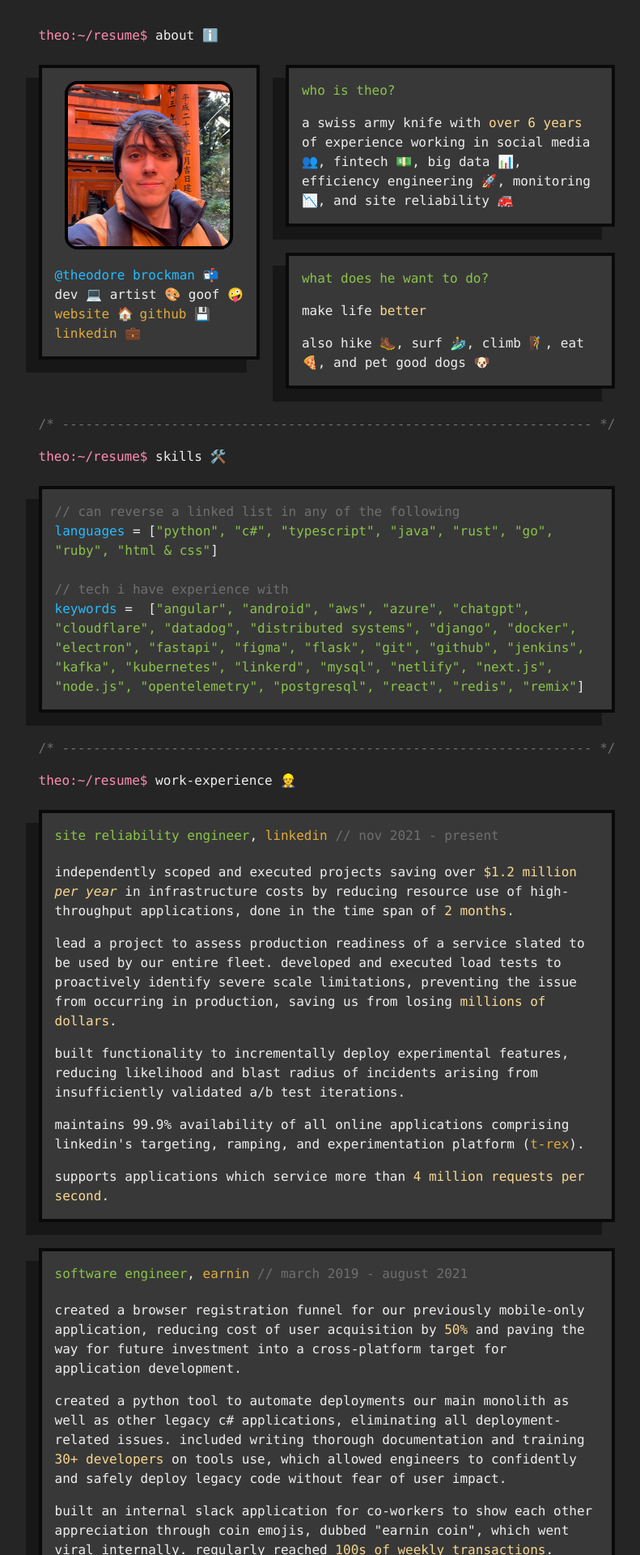
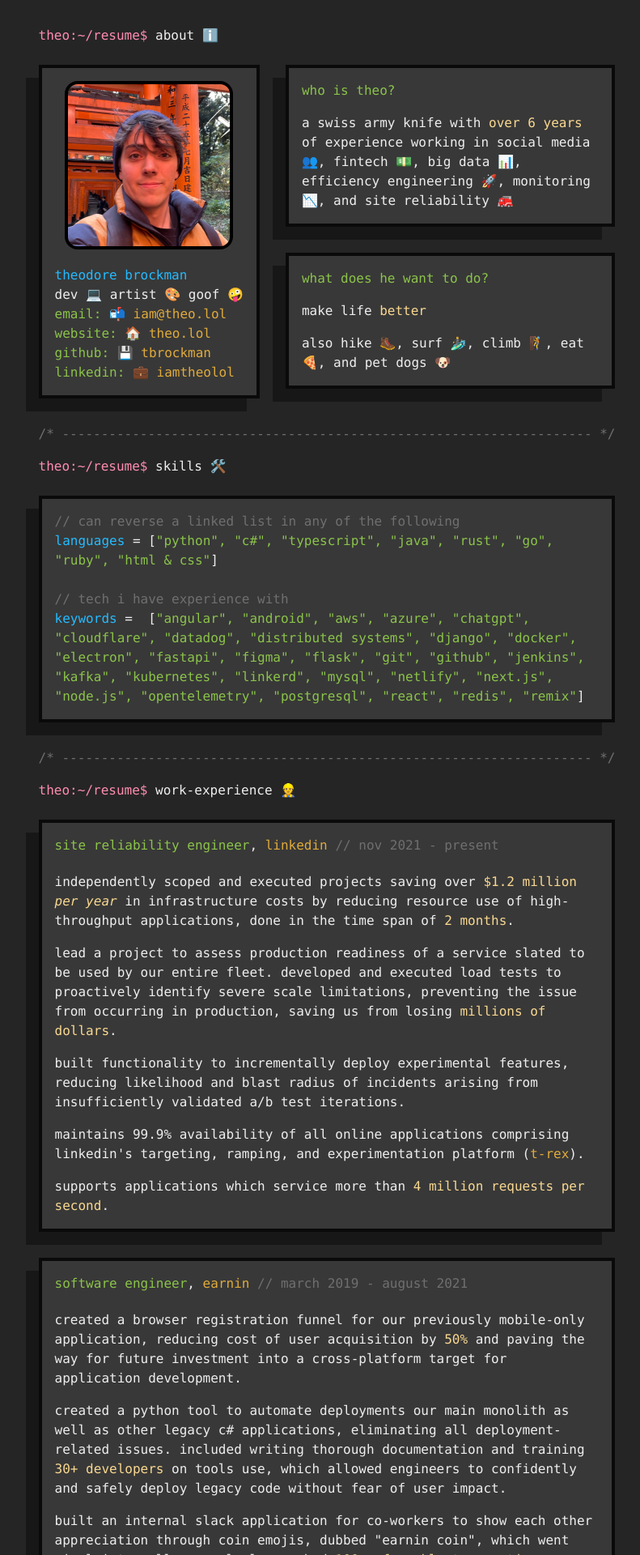
Before and after one commit to tbrockman/tbrockman.github.io, a Jekyll site: the page built from resume.html, in a window 1280 px wide. Shown: the top 1920 px of the page at 81% size, without its empty margins (236-1027 px from the left). Built offline with Jekyll 4.4.1, drawn with Linux system fonts in a browser that asks for light colours.

Commit message:
Fix formatting. Add some performance analytics.

```diff
--- a/_sass/resume.scss
+++ b/_sass/resume.scss
@@ -374,3 +374,8 @@ div.section {
 .description > .floating-block > p:first-child {
 	margin-top: 0;
 }
+
+.contact-link-section {
+	display: flex;
+	flex-direction: column;
+}
--- a/blog.html
+++ b/blog.html
@@ -2,6 +2,7 @@
 layout: blog
 title: latest
 ---
+
 <body>
   <div class="page-container blog-list-container">
     <div class="blog-list">
--- a/resume.html
+++ b/resume.html
@@ -10,30 +10,35 @@ layout: resume
 				<div>about ℹ️</div>
 			</div>
 			<div class="resume-header-body">
+				<div>
 					<div class='main-banner floating-block'>
 						<img class='banner-image' src="/assets/img/theoface.jpeg"></img>
 						<div class='about-body'>
-						<pre><a class="blue contact-section-link"
-							title="theo's email"
-							href="mailto:iam@theo.lol">@theodore brockman 📬</a></pre>
+							<pre class="blue">theodore brockman</pre>
 							<pre style="overflow: auto;">dev 💻 artist 🎨 goof 🤪</pre>
-						<pre class="links gold">
-					<a class="gold contact-section-link"
-						title="theo's website"
-						href="/"
-						>website 🏠</a>
-	<a
-	class="gold contact-section-link"
-	title="theo's github"
-	href="https://github.com/tbrockman"
-	>github 💾</a>
-	<a
-	class="gold contact-section-link"
-	title="theo's linkedin"
-	href="https://www.linkedin.com/in/theodore-brockman-1a276b116/"
-	aria-hidden="true"
-	>linkedin 💼</a>
+							<pre class="links"></pre>
 						</div>
+						<div class="contact-link-section">
+							<div class='green'>
+								email: 📬 <a class="gold contact-section-link" title="theo's email"
+									href="mailto:iam@theo.lol">iam@theo.lol </a>
+							</div>
+							<div class='green'>
+								website: 🏠 <a class="gold contact-section-link" title="theo's website"
+									href="/">theo.lol</a>
+							</div>
+							<div class="green">
+								github: 💾 <a class="gold contact-section-link" title="theo's github"
+									href="https://github.com/tbrockman">tbrockman</a>
+							</div>
+							<div class='green'>
+								linkedin: 💼 <a class="gold contact-section-link" title="theo's linkedin"
+									href="https://www.linkedin.com/in/iamtheolol/" aria-hidden="true">iamtheolol
+								</a>
+							</div>
+						</div>
+					</div>
+
 				</div>
 				<div class="description">
 					<div style='margin-top:0;' class="floating-block">
@@ -54,7 +59,7 @@ layout: resume
 						</p>
 						<p>make life <span class="metric">better</span>
 						</p>
-			<p>also hike 🥾, surf 🏄‍♂️, climb 🧗, eat 🍕, and pet good
+						<p>also hike 🥾, surf 🏄‍♂️, climb 🧗, eat 🍕, and pet
 							dogs 🐶
 						</p>
 					</div>
@@ -75,8 +80,8 @@ layout: resume
 			<div class="skills floating-block">
 				<div class="skill">
 					<p class="comment-grey">// can reverse a linked list in any of the following</p>
-				<span class="blue">Languages</span><span class="white"> =&nbsp</span><span class="white">[</span><span
-					class="green">"Python", "C#", "Typescript", "Java", "Rust", "Go",
+					<span class="blue">Languages</span><span class="white"> =&nbsp</span><span
+						class="white">[</span><span class="green">"Python", "C#", "Typescript", "Java", "Rust", "Go",
 						"Ruby", "HTML & CSS"</span><span class="white">]</span>
 				</div>
 				<div class="skill">&nbsp;</div>
@@ -84,8 +89,9 @@ layout: resume
 					<p class="comment-grey">// tech I have experience with</p>
 				</div>
 				<div class="skill">
-				<span class="blue">Keywords</span><span class="white"> = &nbsp</span><span class="white">[</span><span
-					class="green">"Angular", "Android", "AWS", "Azure", "ChatGPT", "Cloudflare",
+					<span class="blue">Keywords</span><span class="white"> = &nbsp</span><span
+						class="white">[</span><span class="green">"Angular", "Android", "AWS", "Azure", "ChatGPT",
+						"Cloudflare",
 						"Datadog", "Distributed Systems", "Django", "Docker", "Electron", "FastAPI", "Figma", "Flask",
 						"Git", "GitHub", "Jenkins", "Kafka", "Kubernetes",
 						"Linkerd", "MySQL", "Netlify", "Next.js",
@@ -123,7 +129,8 @@ layout: resume
 						<p>
 							Lead a project to assess production readiness of a service slated to be used by our entire
 							fleet. Developed and executed load tests to proactively identify severe scale limitations,
-						preventing the issue from occurring in production, saving us from losing <span class='metric'>millions
+							preventing the issue from occurring in production, saving us from losing <span
+								class='metric'>millions
 								of dollars</span>.
 						</p>
 						<p>
```
Also changed, not shown: other parts of blog.html (+3 -0 lines), other parts of resume.html (+3 -0 lines), _layouts/post.html (+9 -6 lines). Lines whose indentation alone changed are shown as unchanged.
